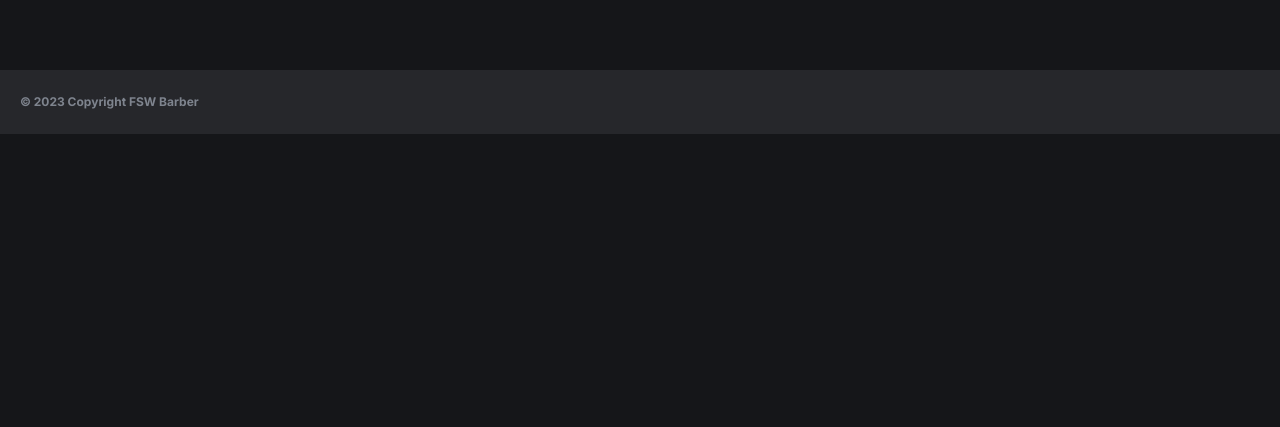
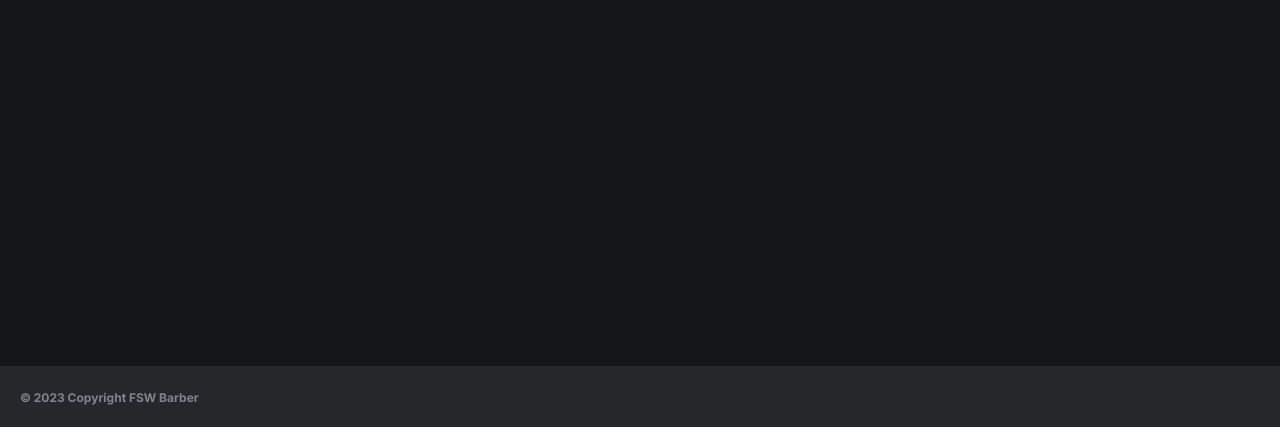
Before and after one commit to DanielLucasOliveira/barber, a Next.js app: page / in a window 1280 px wide. Shown: the part 370-797 px from the top of the page. Built offline with nearby package versions, Linux system fonts and the light colour scheme; no server answers; the database is empty.

Commit message:
style adjust footer on bottom

```diff
--- a/app/barbershop/[id]/_components/service-item.tsx
+++ b/app/barbershop/[id]/_components/service-item.tsx
@@ -10,7 +10,7 @@
 import Image from "next/image";
 import { useEffect, useMemo, useState } from "react";
 import { generateDayTimeList } from "../_helpers/hours";
-import { format, setHours, setMinutes } from "date-fns";
+import { addDays, format, setHours, setMinutes } from "date-fns";
 
 import { Loader2 } from "lucide-react";
 import { toast } from "sonner";
@@ -170,7 +170,7 @@
                                             selected={date}
                                             onSelect={handleDateClick}
                                             locale={ptBR}
-                                            fromDate={new Date()}
+                                            fromDate={addDays(new Date(), 1)}
                                             styles={{
                                                 head_cell: {
                                                     width: "100%",
--- a/app/globals.css
+++ b/app/globals.css
@@ -41,6 +41,6 @@
     @apply border-border;
   }
   body {
-    @apply bg-background text-foreground antialiased;
+    @apply bg-background text-foreground antialiased h-screen flex flex-col;
   }
 }
--- a/app/layout.tsx
+++ b/app/layout.tsx
@@ -21,8 +21,10 @@
     <html lang="en">
       <body className={`${inter.className} dark`}>
         <AuthProvider>
-          {children}
-          <Toaster/>
+          <div className="flex-1">
+            {children}
+          </div>
+          <Toaster />
           <Footer />
         </AuthProvider>
       </body>
```
